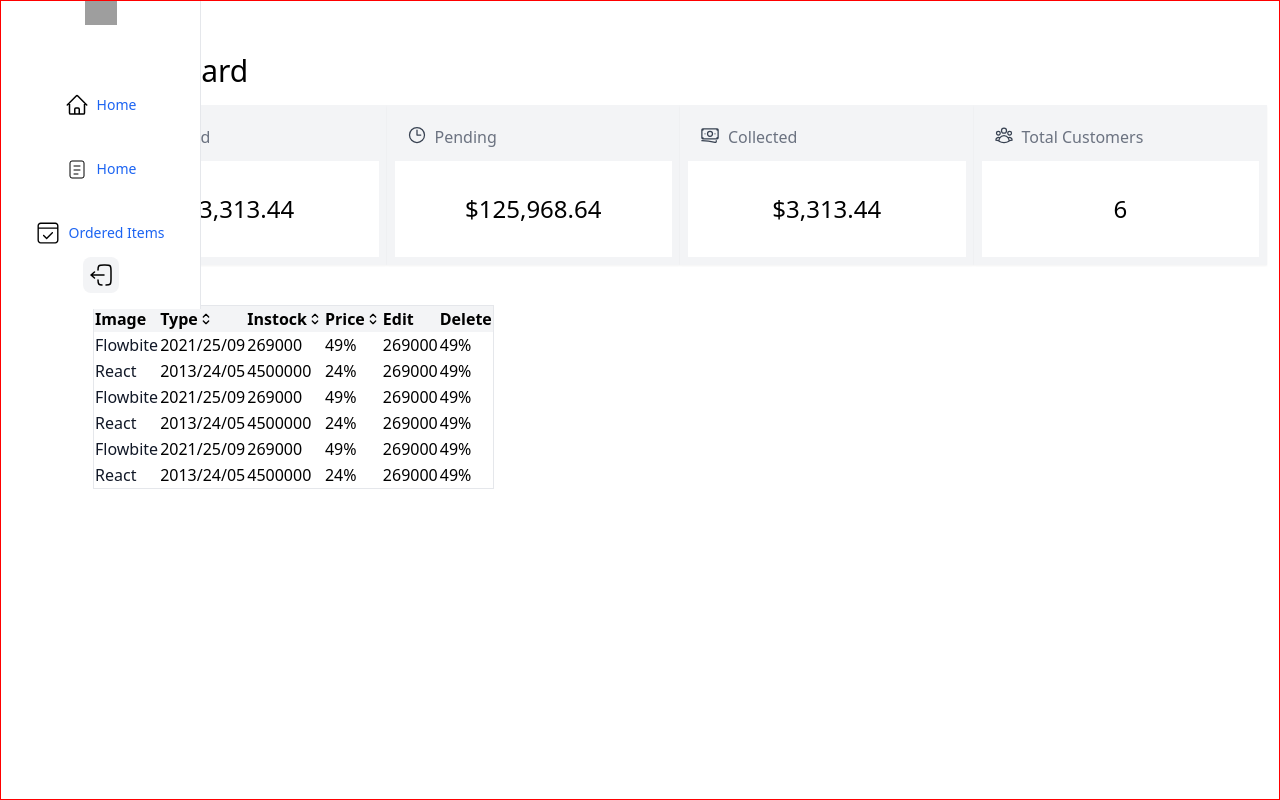
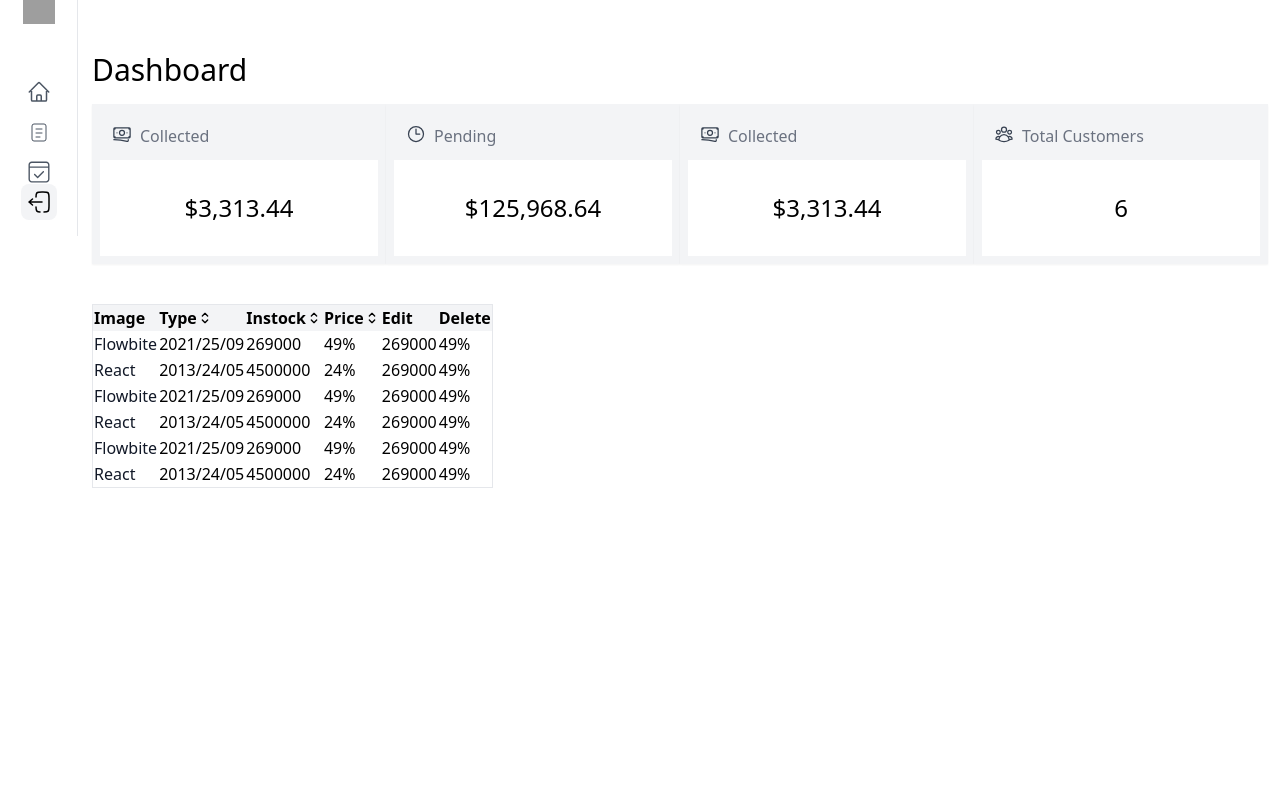
Before and after one commit to Tomoe-12/clothing-store, a PHP site: page /home.php in a window 1280 px wide. Run offline with PHP 8.4, Linux system fonts and the light colour scheme; style sheets or scripts are compiled from the project's sources; some libraries are stand-ins or nearby versions; grey boxes are pictures that could not be loaded.

Commit message:
some change

```diff
--- a/src/admin/home.php
+++ b/src/admin/home.php
@@ -19,6 +19,18 @@
     <script src="https://cdn.jsdelivr.net/npm/simple-datatables@9.0.3"></script>
 
     <style>
+    nav {
+        z-index: 999 !important;
+    }
+
+    nav:not(.scrolled) {
+        box-shadow: none;
+    }
+
+    nav.scrolled {
+        box-shadow: 0 4px 6px -1px rgba(0, 0, 0, 0.1), 0 2px 4px -1px rgba(0, 0, 0, 0.06);
+    }
+
     #selection-table .noSort svg {
         display: none;
     }
@@ -39,17 +51,10 @@
 
     .navbar {
         position: fixed;
-    }
-
-    .container-box {
-        flex-direction: column;
+        top: 0;
     }
 
     @media (min-width: 640px) {
-        .container-box {
-            padding: 0 0;
-            flex-direction: row;
-        }
 
         .main-text {
             margin-top: 0rem;
@@ -62,27 +67,22 @@
         }
 
         .navbar {
+            width: 78px;
             position: fixed;
             flex-direction: column;
         }
 
-    }
 
-    @media (min-width : 768px) {
-        .navbar {
-            width: 200px;
-        }
     }
     </style>
 </head>
 
-<body class='__className_aaf875 antialiased'>
-    <div class='test flex flex-col h-screen md:overflow-hidden'>
+<body class='flex p-0'>
 
     <!-- navbar -->
     <div
-            class="navbar flex flex-col items-center w-full sm:h-screen sm:py-8 overflow-y-auto bg-white sm:border-r rtl:border-l rtl:border-r-0 ">
-            <nav class="px-3 pb-4 w-full flex flex-col flex-1 sm:space-y-6">
+        class="navbar flex flex-col  items-center w-full sm:w-14 sm:h-screen sm:py-8 overflow-y-auto bg-white sm:border-r rtl:border-l rtl:border-r-0 ">
+        <nav class="px-3 pb-4  w-full flex flex-col flex-1 sm:space-y-6">
 
             <div class='flex justify-center h-20 '>
                 <a href="#">
@@ -94,31 +94,29 @@
             <div class='w-full h-full hidden sm:flex  flex-col px-0 items-center justify-between'>
                 <div class='w-full flex flex-col gap-4 mt-5'>
                     <a href=""
-                            class="flex h-[48px] grow items-center justify-center gap-2 rounded-md p-3 text-sm font-medium hover:bg-sky-100 hover:text-blue-600 md:flex-none md:justify-start md:p-2 md:px-3 bg-sky-100 text-blue-600">
+                        class="flex h-[48px] grow items-center justify-center gap-2 rounded-md text-sm font-medium hover:bg-sky-100 hover:text-blue-600 md:flex-none md:justify-start md:p-2 md:px-3 bg-sky-100 text-gray-600">
                         <svg xmlns="http://www.w3.org/2000/svg" fill="none" viewBox="0 0 24 24" stroke-width="1.5"
-                                stroke="#000000" class="w-6 h-6">
+                            stroke="currentColor" class="w-6 h-6">
                             <path stroke-linecap="round" stroke-linejoin="round"
                                 d="M2.25 12l8.954-8.955c.44-.439 1.152-.439 1.591 0L21.75 12M4.5 9.75v10.125c0 .621.504 1.125 1.125 1.125H9.75v-4.875c0-.621.504-1.125 1.125-1.125h2.25c.621 0 1.125.504 1.125 1.125V21h4.125c.621 0 1.125-.504 1.125-1.125V9.75M8.25 21h8.25" />
                         </svg>
-                            <p class="hidden md:block">Home</p>
                     </a>
                     <a href=""
-                            class='flex h-[48px] grow items-center justify-center gap-2 rounded-md p-3 text-sm font-medium hover:bg-sky-100 hover:text-blue-600 md:flex-none md:justify-start md:p-2 md:px-3 bg-sky-100 text-blue-600'>
+                        class='flex h-[48px] grow items-center justify-center gap-2 rounded-md  text-sm font-medium hover:bg-sky-100 hover:text-blue-600 md:flex-none md:justify-start md:p-2 md:px-3 bg-sky-100 text-gray-600'>
                         <svg class="w-6 h-6" viewBox="0 0 24 24" fill="none" xmlns="http://www.w3.org/2000/svg">
                             <g id="SVGRepo_bgCarrier" stroke-width="0"></g>
                             <g id="SVGRepo_tracerCarrier" stroke-linecap="round" stroke-linejoin="round"></g>
                             <g id="SVGRepo_iconCarrier">
-                                    <rect x="5" y="4" width="14" height="17" rx="2" stroke="#000000"></rect>
-                                    <path d="M9 9H15" stroke="#000000" stroke-linecap="round"></path>
-                                    <path d="M9 13H15" stroke="#000000" stroke-linecap="round"></path>
-                                    <path d="M9 17H13" stroke="#000000" stroke-linecap="round"></path>
+                                <rect x="5" y="4" width="14" height="17" rx="2" stroke="currentColor"></rect>
+                                <path d="M9 9H15" stroke="currentColor" stroke-linecap="round"></path>
+                                <path d="M9 13H15" stroke="currentColor" stroke-linecap="round"></path>
+                                <path d="M9 17H13" stroke="currentColor" stroke-linecap="round"></path>
                             </g>
                         </svg>
-                            <p class="hidden md:block">Home</p>
                     </a>
                     <a href=""
-                            class='flex h-[48px] grow items-center justify-center gap-2 rounded-md p-3 text-sm font-medium hover:bg-sky-100 hover:text-blue-600 md:flex-none md:justify-start md:p-2 md:px-3 bg-sky-100 text-blue-600'>
-                            <svg class='w-6 h-6' viewBox="0 0 1024 1024" fill="#000000" class="icon" version="1.1"
+                        class='flex h-[48px] grow items-center justify-center gap-2 rounded-md text-sm font-medium hover:bg-sky-100 hover:text-blue-600 md:flex-none md:justify-start md:p-2 md:px-3 bg-sky-100 text-gray-600'>
+                        <svg class='w-6 h-6' viewBox="0 0 1024 1024" fill="currentColor" class="icon" version="1.1"
                             xmlns="http://www.w3.org/2000/svg">
                             <g id="SVGRepo_bgCarrier" stroke-width="0"></g>
                             <g id="SVGRepo_tracerCarrier" stroke-linecap="round" stroke-linejoin="round"></g>
@@ -131,7 +129,6 @@
                                     fill=""></path>
                             </g>
                         </svg>
-                            <p class="hidden md:block">Ordered Items</p>
                     </a>
                 </div>
 
@@ -144,11 +141,11 @@
                             <g id="SVGRepo_bgCarrier" stroke-width="0"></g>
                             <g id="SVGRepo_tracerCarrier" stroke-linecap="round" stroke-linejoin="round"></g>
                             <g id="SVGRepo_iconCarrier">
-                                    <path d="M15 12L2 12M2 12L5.5 9M2 12L5.5 15" stroke="#000000" stroke-width="1.5"
+                                <path d="M15 12L2 12M2 12L5.5 9M2 12L5.5 15" stroke="currentColor" stroke-width="1.5"
                                     stroke-linecap="round" stroke-linejoin="round"></path>
                                 <path
                                     d="M9.00195 7C9.01406 4.82497 9.11051 3.64706 9.87889 2.87868C10.7576 2 12.1718 2 15.0002 2L16.0002 2C18.8286 2 20.2429 2 21.1215 2.87868C22.0002 3.75736 22.0002 5.17157 22.0002 8L22.0002 16C22.0002 18.8284 22.0002 20.2426 21.1215 21.1213C20.3531 21.8897 19.1752 21.9862 17 21.9983M9.00195 17C9.01406 19.175 9.11051 20.3529 9.87889 21.1213C10.5202 21.7626 11.4467 21.9359 13 21.9827"
-                                        stroke="#000000" stroke-width="1.5" stroke-linecap="round"></path>
+                                    stroke="currentColor" stroke-width="1.5" stroke-linecap="round"></path>
                             </g>
                         </svg>
                     </a>
@@ -159,12 +156,11 @@
 
             <!-- for small screen -->
 
-                <div
-                    class="sm:hidden flex grow flex-row justify-between space-x-2 sm:flex-col sm:space-x-0 sm:space-y-2">
+            <div class="sm:hidden flex grow flex-row justify-between space-x-2 sm:flex-col sm:space-x-0 sm:space-y-2">
                 <a class="flex h-[48px] grow items-center justify-center gap-2 rounded-sm bg-gray-100 p-3 text-base font-semibold hover:bg-sky-100 hover:text-blue-600 sm:flex-none sm:justify-start sm:p-2 sm:px-3 text-blue-600"
                     href="#">
                     <svg xmlns="http://www.w3.org/2000/svg" fill="none" viewBox="0 0 24 24" stroke-width="1.5"
-                            stroke="#000000" class="w-6 h-6">
+                        stroke="currentColor" class="w-6 h-6">
                         <path stroke-linecap="round" stroke-linejoin="round"
                             d="M2.25 12l8.954-8.955c.44-.439 1.152-.439 1.591 0L21.75 12M4.5 9.75v10.125c0 .621.504 1.125 1.125 1.125H9.75v-4.875c0-.621.504-1.125 1.125-1.125h2.25c.621 0 1.125.504 1.125 1.125V21h4.125c.621 0 1.125-.504 1.125-1.125V9.75M8.25 21h8.25" />
                     </svg>
@@ -176,10 +172,10 @@
                         <g id="SVGRepo_bgCarrier" stroke-width="0"></g>
                         <g id="SVGRepo_tracerCarrier" stroke-linecap="round" stroke-linejoin="round"></g>
                         <g id="SVGRepo_iconCarrier">
-                                <rect x="5" y="4" width="14" height="17" rx="2" stroke="#000000"></rect>
-                                <path d="M9 9H15" stroke="#000000" stroke-linecap="round"></path>
-                                <path d="M9 13H15" stroke="#000000" stroke-linecap="round"></path>
-                                <path d="M9 17H13" stroke="#000000" stroke-linecap="round"></path>
+                            <rect x="5" y="4" width="14" height="17" rx="2" stroke="currentColor"></rect>
+                            <path d="M9 9H15" stroke="currentColor" stroke-linecap="round"></path>
+                            <path d="M9 13H15" stroke="currentColor" stroke-linecap="round"></path>
+                            <path d="M9 17H13" stroke="currentColor" stroke-linecap="round"></path>
                         </g>
                     </svg>
                     <p class="hidden sm:block">Invoices</p>
@@ -219,9 +215,9 @@
         </nav>
     </div>
 
-        <div class='flex-grow'>
     <!-- data table -->
-            <div class=' flex flex-col main px-3 py-4 h-fit'>
+    <div class='w-full flex justify-center items-center'>
+        <div class='container flex flex-col main px-3 py-4 h-fit'>
 
 
             <h1 class='main-text text-black text-xl sm:text-3xl'>Dashboard</h1>
@@ -409,12 +405,10 @@
 
 
             </div>
-                <!-- /.container-fluid -->
         </div>
     </div>
 
 
-    </div>
 
 
     <script>
@@ -489,7 +483,6 @@
     </script>
 
 
-
 </body>
 
 </html>
```
Lines whose indentation alone changed are shown as unchanged.
